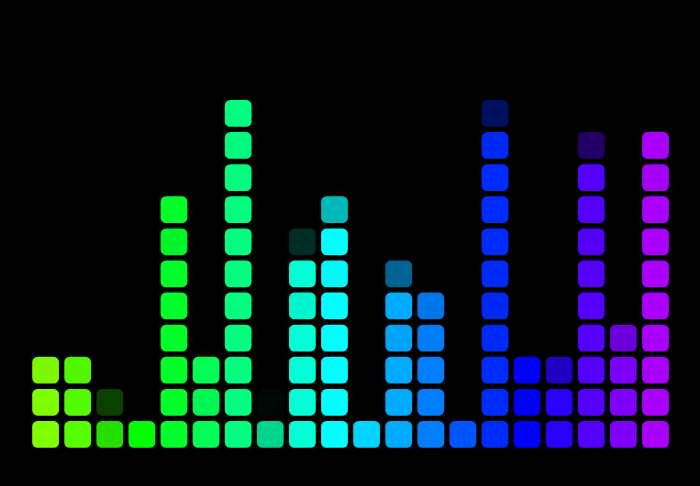
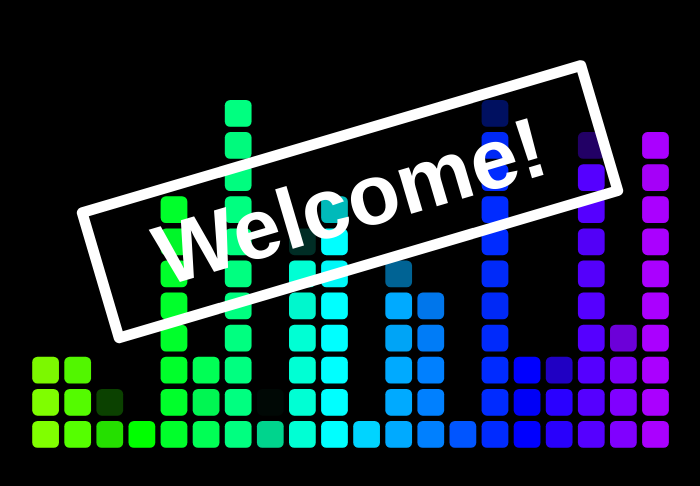
Before and after one commit to hayate4th/hayate4th.github.io, a React app: page / in a window 1280 px wide. Shown: the part 174-660 px from the top of the page, without its empty margins (290-990 px from the left). Built offline with nearby package versions, Linux system fonts and the light colour scheme.

Commit message:
Add welcome button and click animations

```diff
--- a/src/components/MusicGraphics/index.tsx
+++ b/src/components/MusicGraphics/index.tsx
@@ -1,4 +1,4 @@
-import React, { useEffect } from "react";
+import React, { useEffect, useState } from "react";
 import styled from "styled-components";
 import anime from "animejs";
 
@@ -9,6 +9,9 @@ type Props = {
 };
 
 const MusicGraphics: React.FC<Props> = ({ columnProps }) => {
+  const [isMouseOnButton, setIsMouseOnButton] = useState(false);
+  const [isAnimationStopped, setIsAnimationStopped] = useState(false);
+
   useEffect(() => {
     anime({
       targets: ".animated-music-graphics",
@@ -18,10 +21,59 @@ const MusicGraphics: React.FC<Props> = ({ columnProps }) => {
       direction: "alternate",
       loop: true,
     });
+
+    anime({
+      targets: ".animated-title",
+      rotate: [-20, 20],
+      duration: 750,
+      direction: "alternate",
+      easing: "linear",
+      loop: true,
+    });
   }, []);
+
+  useEffect(() => {
+    if (isAnimationStopped) {
+      anime.remove(".animated-music-block");
+      anime.remove(".animated-music-graphics");
+
+      anime({
+        targets: ".animated-music-block",
+        translateX: anime.stagger(3000, {
+          grid: [20, 1],
+          from: "center",
+          axis: "x",
+        }),
+        translateY: anime.stagger(3000, {
+          grid: [20, 9],
+          from: "center",
+          axis: "y",
+        }),
+        scale: 5,
+        duration: 3000,
+        easing: "linear",
+      });
+    }
+  }, [isAnimationStopped]);
+
+  const onMouseEnterHandler = () => setIsMouseOnButton(true);
+
+  const onMouseLeaveHandler = () => setIsMouseOnButton(false);
+
+  const onClickHandler = () => setIsAnimationStopped(true);
 
   return (
     <FlexWrapper className="animated-music-graphics">
+      {!isAnimationStopped && (
+        <TitleButton
+          className="animated-title"
+          onMouseEnter={onMouseEnterHandler}
+          onMouseLeave={onMouseLeaveHandler}
+          onClick={onClickHandler}
+        >
+          {isMouseOnButton ? "Enter Here" : "Welcome!"}
+        </TitleButton>
+      )}
       {columnProps.map((columnProp, index) => (
         <MusicColumn key={index} {...columnProp} />
       ))}
@@ -48,4 +100,26 @@ const FlexWrapper = styled.div`
   }
 `;
 
+const TitleButton = styled.button`
+  font-weight: bold;
+  background-color: transparent;
+  cursor: pointer;
+  outline: none;
+  appearance: none;
+  color: white;
+  font-size: 80px;
+  position: absolute;
+  border: 10px solid white;
+  border-radius: 5px;
+  padding: 10px 50px;
+  z-index: 9999;
+  top: 50%;
+
+  // TODO: Make the text color transparent
+  &:hover {
+    background-color: white;
+    color: black;
+  }
+`;
+
 export default MusicGraphics;
```
